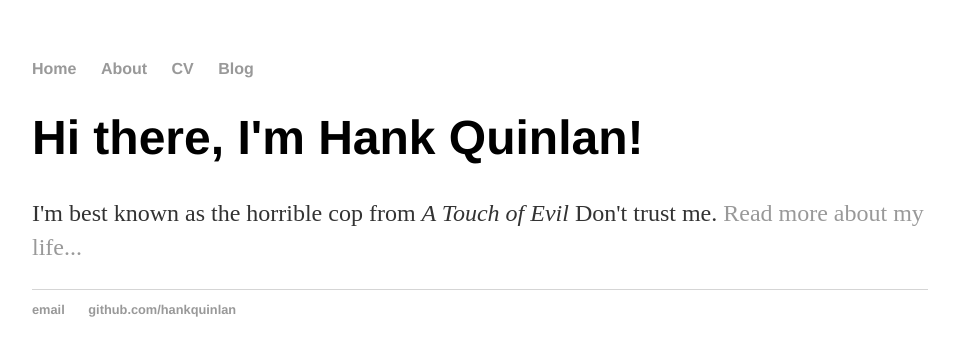
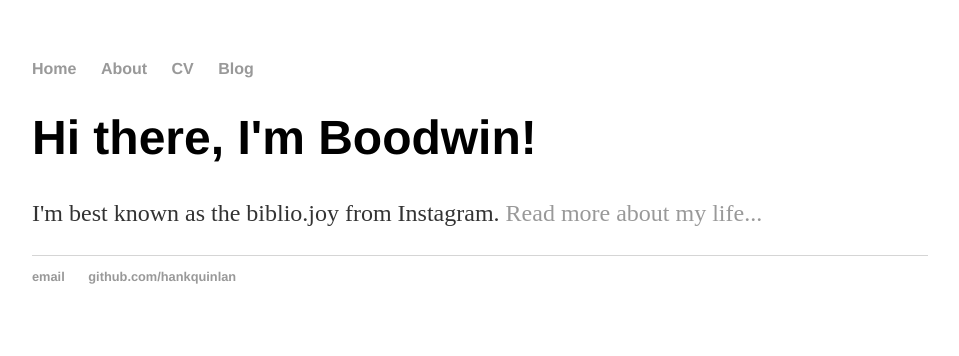
Before and after one commit to boodwin/boodwin.github.io, a Jekyll site: the page built from index.html, in a window 1280 px wide. Shown: the top 356 px of the page, without its empty margins (160-1119 px from the left). Built offline with Jekyll 4.4.1, drawn with Linux system fonts in a browser that asks for light colours.

Commit message:
Update index.html
Edit content

```diff
--- a/index.html
+++ b/index.html
@@ -1,8 +1,8 @@
 ---
 layout: default
-title: Hank Quinlan, Horrible Cop
+title: Boodwin, Bibliofile
 ---
 <div class="blurb">
-	<h1>Hi there, I'm Hank Quinlan!</h1>
-	<p>I'm best known as the horrible cop from <em>A Touch of Evil</em> Don't trust me. <a href="/about">Read more about my life...</a></p>
+	<h1>Hi there, I'm Boodwin!</h1>
+	<p>I'm best known as the biblio.joy from Instagram. <a href="/about">Read more about my life...</a></p>
 </div><!-- /.blurb -->
```
